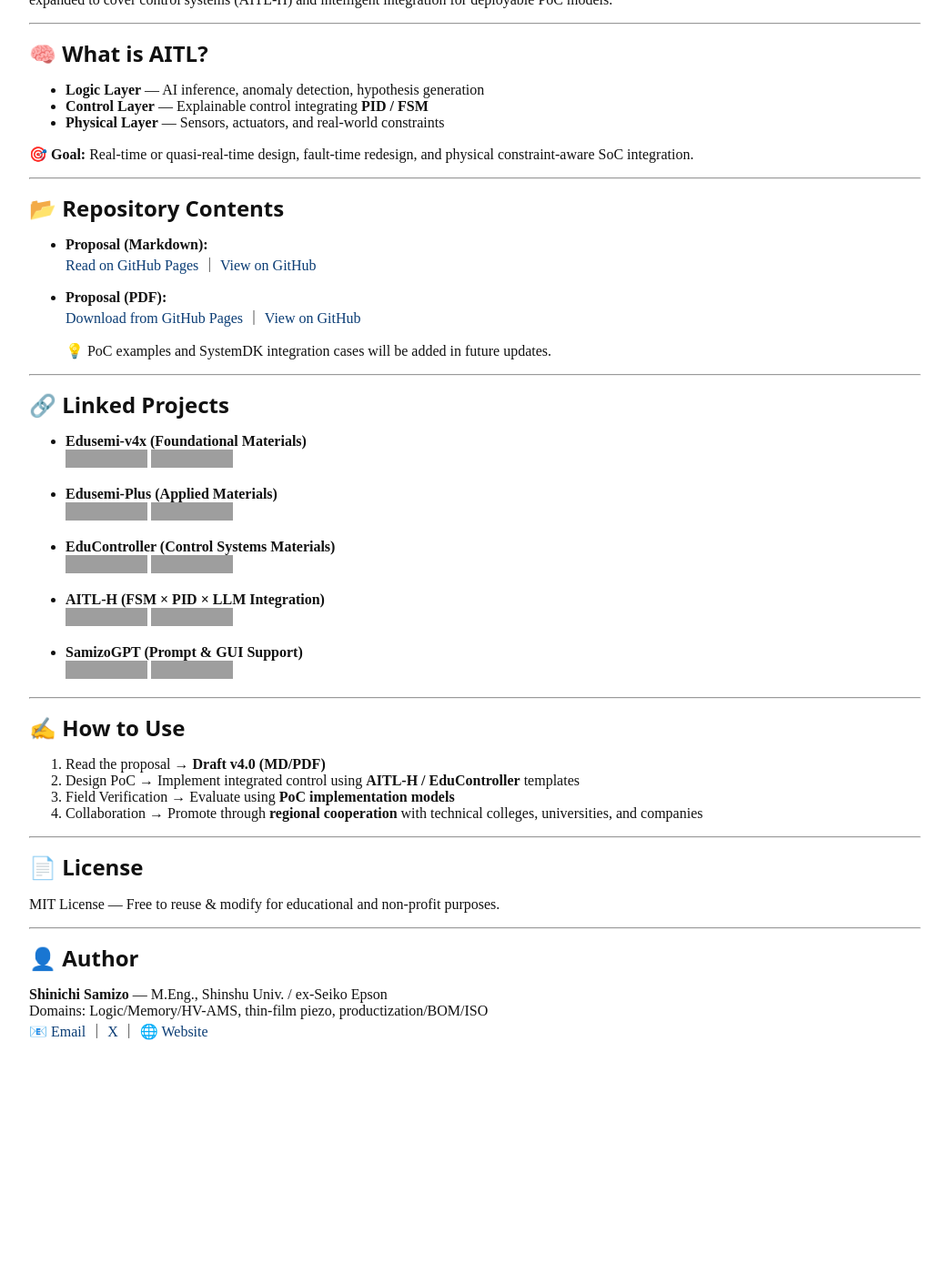
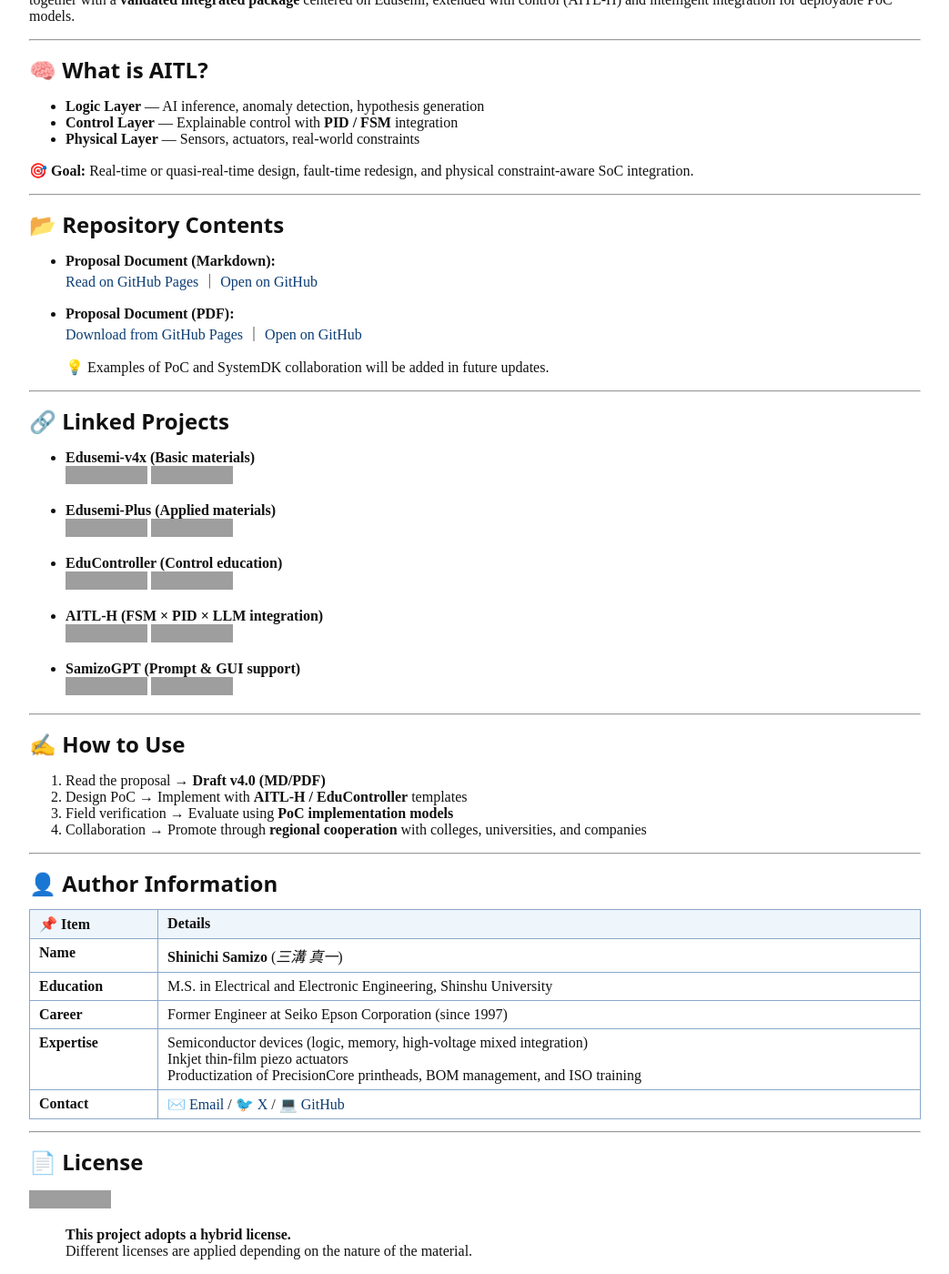
Before and after one commit to Samizo-AITL/AITL-Strategy-Proposal, a Jekyll site: the page built from en/index.md, in a window 1280 px wide and 1400 px high, scrolled down 583 px. Shown: the whole window at 91% size, without its empty margins (118-1161 px from the left). Built offline with Jekyll 4.4.1, drawn with Linux system fonts in a browser that asks for light colours; before the commit the page ends 1743 px from its top, so only the background shows below that; some of the changed text lies outside the part shown; grey boxes are pictures that could not be loaded.

Commit message:
Update index.md

```diff
--- a/en/index.md
+++ b/en/index.md
@@ -1,23 +1,24 @@
 ---
 layout: aitl
-title: AITL-Strategy-Proposal
+title: AITL-Strategy-Proposal (EN)
 ---
 
 ---
 
 # 🏛️ AITL-Strategy-Proposal
 
-[![Back to Samizo-AITL Portal](https://img.shields.io/badge/Back%20to%20Samizo--AITL%20Portal-brightgreen)](https://samizo-aitl.github.io/) [![MIT License](https://img.shields.io/badge/license-MIT-blue.svg)](LICENSE)
+[![Back to Samizo-AITL Portal](https://img.shields.io/badge/Back%20to-Samizo--AITL%20Portal-brightgreen)](https://samizo-aitl.github.io/)
+[![Hybrid License](https://img.shields.io/badge/license-Hybrid-blueviolet)](#-license)
 
 > ⚠️ **Note:**
-> This proposal is currently at the **v4.0 draft** stage, and its contents are under review.
-> The detailed execution plan and policy roadmap will be updated based on future discussions.
+> This proposal is currently at the **v4.0 Draft** stage.
+> Details of the execution plan and policy roadmap will be updated through future discussions.
 
-**National Strategy Proposal × Integrated Educational Package via AITL**
-**National Strategy & Educational Framework Based on AITL (AI × Control × Physical Systems)**
+**National Strategy Proposal × Integrated Educational Package based on AITL**
+**AITL (AI × Control × Physical Systems) as a framework for education and national-level deployment**
 
-[📄 Read the Proposal (MD)](https://samizo-aitl.github.io/AITL-Strategy-Proposal/en/AITL_Strategy_Proposal_Draft_v4_0_en.html)
-[⬇️ Download PDF](https://samizo-aitl.github.io/AITL-Strategy-Proposal/Figures/AITL_Strategy_Proposal_Draft_v4_0.pdf)
+[📄 Read the Proposal (MD)](https://samizo-aitl.github.io/AITL-Strategy-Proposal/en/AITL_Strategy_Proposal_Draft_v4_0.html)
+[⬇️ Download PDF](https://samizo-aitl.github.io/AITL-Strategy-Proposal/en/Figures/AITL_Strategy_Proposal_Draft_v4_0.pdf)
 
 ---
 
@@ -31,14 +32,15 @@ title: AITL-Strategy-Proposal
 ---
 
 ## 🧭 Overview
-**EN:** This repository presents a **national-level architecture proposal** based on AITL, along with a **validated integrated package** centered on Edusemi, expanded to cover control systems (AITL-H) and intelligent integration for deployable PoC models.
+This repository presents a **national-level architecture proposal** based on AITL (All-in-Theory Logic),
+together with a **validated integrated package** centered on Edusemi, extended with control (AITL-H) and intelligent integration for deployable PoC models.
 
 ---
 
 ## 🧠 What is AITL?
 - **Logic Layer** — AI inference, anomaly detection, hypothesis generation
-- **Control Layer** — Explainable control integrating **PID / FSM**
-- **Physical Layer** — Sensors, actuators, and real-world constraints
+- **Control Layer** — Explainable control with **PID / FSM** integration
+- **Physical Layer** — Sensors, actuators, real-world constraints
 
 🎯 **Goal:** Real-time or quasi-real-time design, fault-time redesign, and physical constraint-aware SoC integration.
 
@@ -46,49 +48,73 @@ title: AITL-Strategy-Proposal
 
 ## 📂 Repository Contents
 
-- **Proposal (Markdown):**
-  [Read on GitHub Pages](https://samizo-aitl.github.io/AITL-Strategy-Proposal/AITL_Strategy_Proposal_Draft_v4_0.html) ｜ [View on GitHub](https://github.com/Samizo-AITL/AITL-Strategy-Proposal/blob/main/en/AITL_Strategy_Proposal_Draft_v4_0_en.md)
+- **Proposal Document (Markdown):**
+  [Read on GitHub Pages](https://samizo-aitl.github.io/AITL-Strategy-Proposal/en/AITL_Strategy_Proposal_Draft_v4_0.html) ｜ [Open on GitHub](https://github.com/Samizo-AITL/AITL-Strategy-Proposal/blob/main/en/AITL_Strategy_Proposal_Draft_v4_0.md)
 
-- **Proposal (PDF):**
-  [Download from GitHub Pages](https://samizo-aitl.github.io/AITL-Strategy-Proposal/Figures/AITL_Strategy_Proposal_Draft_v4_0.pdf) ｜ [View on GitHub](https://github.com/Samizo-AITL/AITL-Strategy-Proposal/blob/main/Figures/AITL_Strategy_Proposal_Draft_v4_0.pdf)
+- **Proposal Document (PDF):**
+  [Download from GitHub Pages](https://samizo-aitl.github.io/AITL-Strategy-Proposal/en/Figures/AITL_Strategy_Proposal_Draft_v4_0.pdf) ｜ [Open on GitHub](https://github.com/Samizo-AITL/AITL-Strategy-Proposal/blob/main/en/Figures/AITL_Strategy_Proposal_Draft_v4_0.pdf)
 
-> 💡 PoC examples and SystemDK integration cases will be added in future updates.
+> 💡 Examples of PoC and SystemDK collaboration will be added in future updates.
 
 ---
 
 ## 🔗 Linked Projects
 
-- **Edusemi-v4x (Foundational Materials)**
+- **Edusemi-v4x (Basic materials)**
   [![🌐 View Site](https://img.shields.io/badge/View-Site-brightgreen?logo=github)](https://samizo-aitl.github.io/Edusemi-v4x/) [![💻 View Repo](https://img.shields.io/badge/View-Repo-blue?logo=github)](https://github.com/Samizo-AITL/Edusemi-v4x)
 
-- **Edusemi-Plus (Applied Materials)**
+- **Edusemi-Plus (Applied materials)**
   [![🌐 View Site](https://img.shields.io/badge/View-Site-brightgreen?logo=github)](https://samizo-aitl.github.io/Edusemi-Plus/) [![💻 View Repo](https://img.shields.io/badge/View-Repo-blue?logo=github)](https://github.com/Samizo-AITL/Edusemi-Plus)
 
-- **EduController (Control Systems Materials)**
+- **EduController (Control education)**
   [![🌐 View Site](https://img.shields.io/badge/View-Site-brightgreen?logo=github)](https://samizo-aitl.github.io/EduController/) [![💻 View Repo](https://img.shields.io/badge/View-Repo-blue?logo=github)](https://github.com/Samizo-AITL/EduController)
 
-- **AITL-H (FSM × PID × LLM Integration)**
+- **AITL-H (FSM × PID × LLM integration)**
   [![🌐 View Site](https://img.shields.io/badge/View-Site-brightgreen?logo=github)](https://samizo-aitl.github.io/AITL-H/) [![💻 View Repo](https://img.shields.io/badge/View-Repo-blue?logo=github)](https://github.com/Samizo-AITL/AITL-H)
 
-- **SamizoGPT (Prompt & GUI Support)**
+- **SamizoGPT (Prompt & GUI support)**
   [![🌐 View Site](https://img.shields.io/badge/View-Site-brightgreen?logo=github)](https://samizo-aitl.github.io/SamizoGPT/) [![💻 View Repo](https://img.shields.io/badge/View-Repo-blue?logo=github)](https://github.com/Samizo-AITL/SamizoGPT)
 
 ---
 
 ## ✍️ How to Use
 1. Read the proposal → **Draft v4.0 (MD/PDF)**
-2. Design PoC → Implement integrated control using **AITL-H / EduController** templates
-3. Field Verification → Evaluate using **PoC implementation models**
-4. Collaboration → Promote through **regional cooperation** with technical colleges, universities, and companies
+2. Design PoC → Implement with **AITL-H / EduController** templates
+3. Field verification → Evaluate using **PoC implementation models**
+4. Collaboration → Promote through **regional cooperation** with colleges, universities, and companies
+
+---
+
+## 👤 Author Information
+
+| **📌 Item** | **Details** |
+|-------------|-------------|
+| **Name** | **Shinichi Samizo** (*三溝 真一*) |
+| **Education** | M.S. in Electrical and Electronic Engineering, Shinshu University |
+| **Career** | Former Engineer at Seiko Epson Corporation (since 1997) |
+| **Expertise** | Semiconductor devices (logic, memory, high-voltage mixed integration)<br>Inkjet thin-film piezo actuators<br>Productization of PrecisionCore printheads, BOM management, and ISO training |
+| **Contact** | ✉️ [Email](mailto:shin3t72@gmail.com) / 🐦 [X](https://x.com/shin3t72) / 💻 [GitHub](https://samizo-aitl.github.io/) |
 
 ---
 
 ## 📄 License
-MIT License — Free to reuse & modify for educational and non-profit purposes.
+
+[![Hybrid License](https://img.shields.io/badge/license-Hybrid-blueviolet)](#-license)
+
+> **This project adopts a hybrid license.**
+> Different licenses are applied depending on the nature of the material.
+
+| **📌 Item** | **License** | **Description** |
+|-------------|-------------|-----------------|
+| **Code** | **[MIT License](https://opensource.org/licenses/MIT)** | Free use, modification, and redistribution |
+| **Text materials** | **[CC BY 4.0](https://creativecommons.org/licenses/by/4.0/)** | Attribution required |
+| **Figures & diagrams** | **[CC BY-NC 4.0](https://creativecommons.org/licenses/by-nc/4.0/)** | Non-commercial use only |
+| **External references** | Follows original license | Must cite the source |
 
 ---
 
-## 👤 Author
-**Shinichi Samizo** — M.Eng., Shinshu Univ. / ex-Seiko Epson
-Domains: Logic/Memory/HV-AMS, thin-film piezo, productization/BOM/ISO
-📧 [Email](mailto:shin3t72@gmail.com) ｜ [X](https://x.com/shin3t72) ｜ [🌐 Website](https://samizo-aitl.github.io/)
+## 💬 Feedback
+
+> Propose improvements or start discussions via **GitHub Discussions**.
+
+[![💬 GitHub Discussions](https://img.shields.io/badge/💬%20GitHub-Discussions-brightgreen?logo=github)](https://github.com/Samizo-AITL/AITL-Strategy-Proposal/discussions)
```
